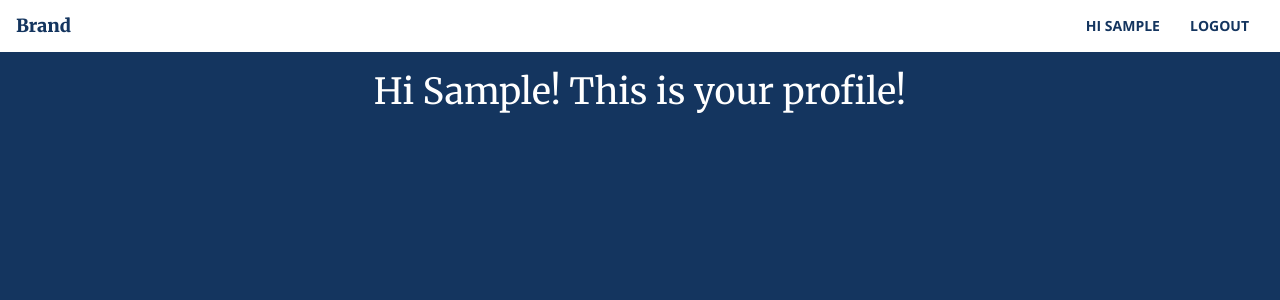
After one commit to jaredasch/Social-Platform-Tutorial, a Flask app: page /profile in a window 1280 px wide. The commit adds this page. Shown: the top 300 px of the page. Run offline with Flask 2, Linux system fonts and the light colour scheme; a user stored in the database is signed in; tables that the repository leaves empty hold one stand-in row (values such as "Sample post"); some libraries are stand-ins or nearby versions.

Commit message:
Created and implemented a 'Profile' page for logged in Users

```diff
--- a/app/templates/base.html
+++ b/app/templates/base.html
@@ -31,7 +31,7 @@
                     <li><a href="{{ url_for("login") }}">Login</a></li>
                     <li><a href="{{ url_for("signup") }}">Sign Up</a></li>
                 {% else %}
-                    <li><a href="{{ url_for("login") }}">Hi {{ current_user.fname }}</a></li>
+                    <li><a href="{{ url_for("profile") }}"> Hi {{ current_user.fname }}</a></li>
                     <li><a href="{{ url_for("logout") }}">Logout</a></li>
                 {% endif %}
             </ul>
--- /dev/null
+++ b/app/templates/user/profile.html
@@ -0,0 +1,4 @@
+{% extends "base.html" %}
+{% block content %}
+    <h1 align="center"> <font color = "white"> Hi {{name}}! This is your profile! </font> </h1>
+{% endblock %}
--- a/app/views.py
+++ b/app/views.py
@@ -1,13 +1,18 @@
 from app import app, models, db, lm
-from flask import render_template, redirect, session, request, url_for
-from flask_login import login_user, login_required, logout_user, current_user
+from flask import render_template, redirect, session, request, url_for, g
+from flask_login import login_user, login_required, logout_user, current_user, login_required
 from .forms import SignupForm, LoginForm
+from .models import User
+
 
 
 @lm.user_loader
 def load_user(id):
     return models.User.query.get(int(id))
 
+@app.before_request
+def before_request(): # Stores the current user in the g.user global variable
+    g.user = current_user.fname
 
 @app.route('/', methods=['GET'])
 def index():
@@ -40,6 +45,9 @@ def login():
         return redirect(request.args.get("next") or url_for("index"))
     return render_template("general/login.html", title="Log In", form=form)
 
+@app.route('/profile')
+def profile():
+    return render_template("user/profile.html", name = g.user, title = g.user + "'s Profile")
 
 @app.route('/logout', methods=['GET'])
 def logout():
```
